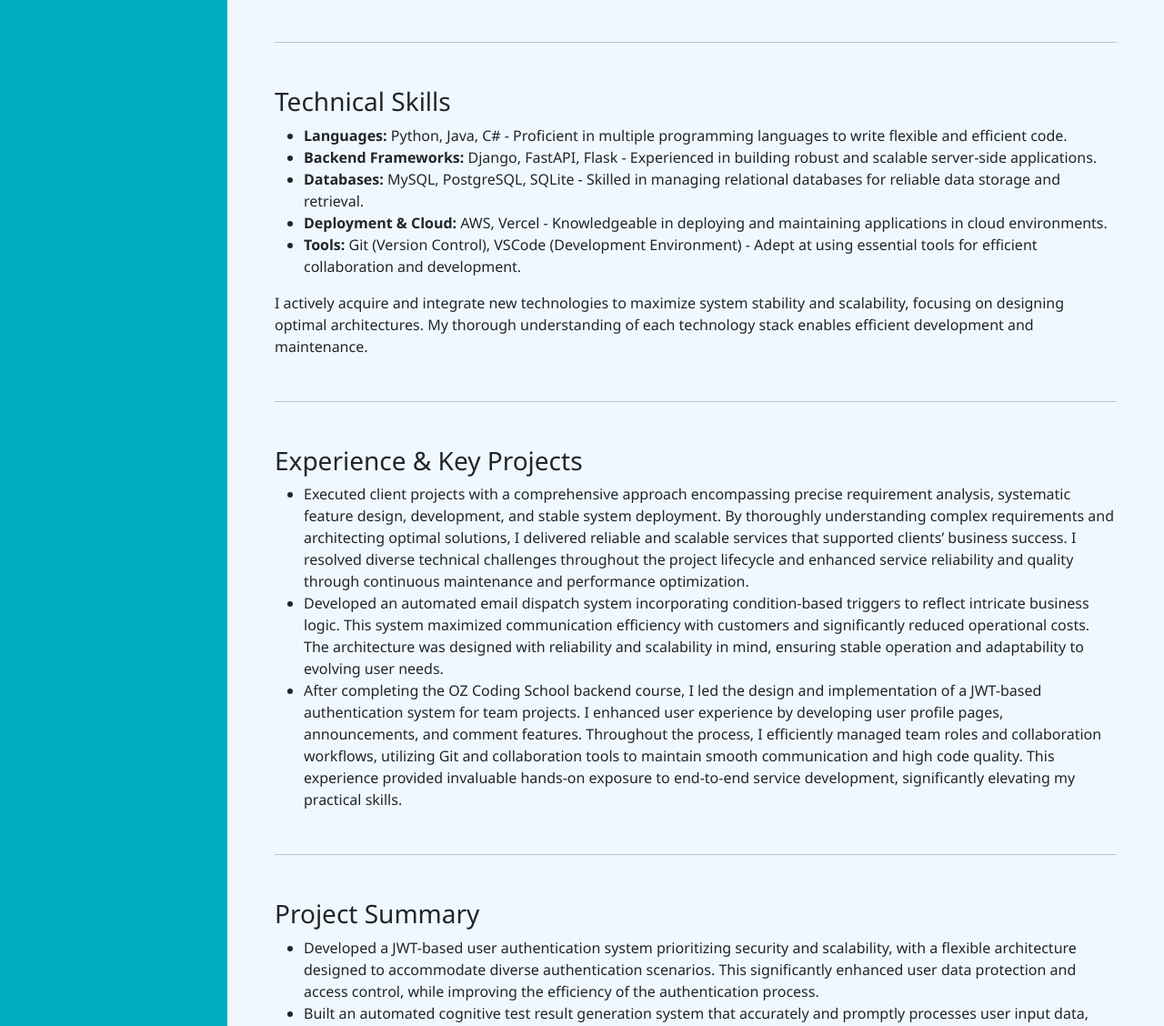
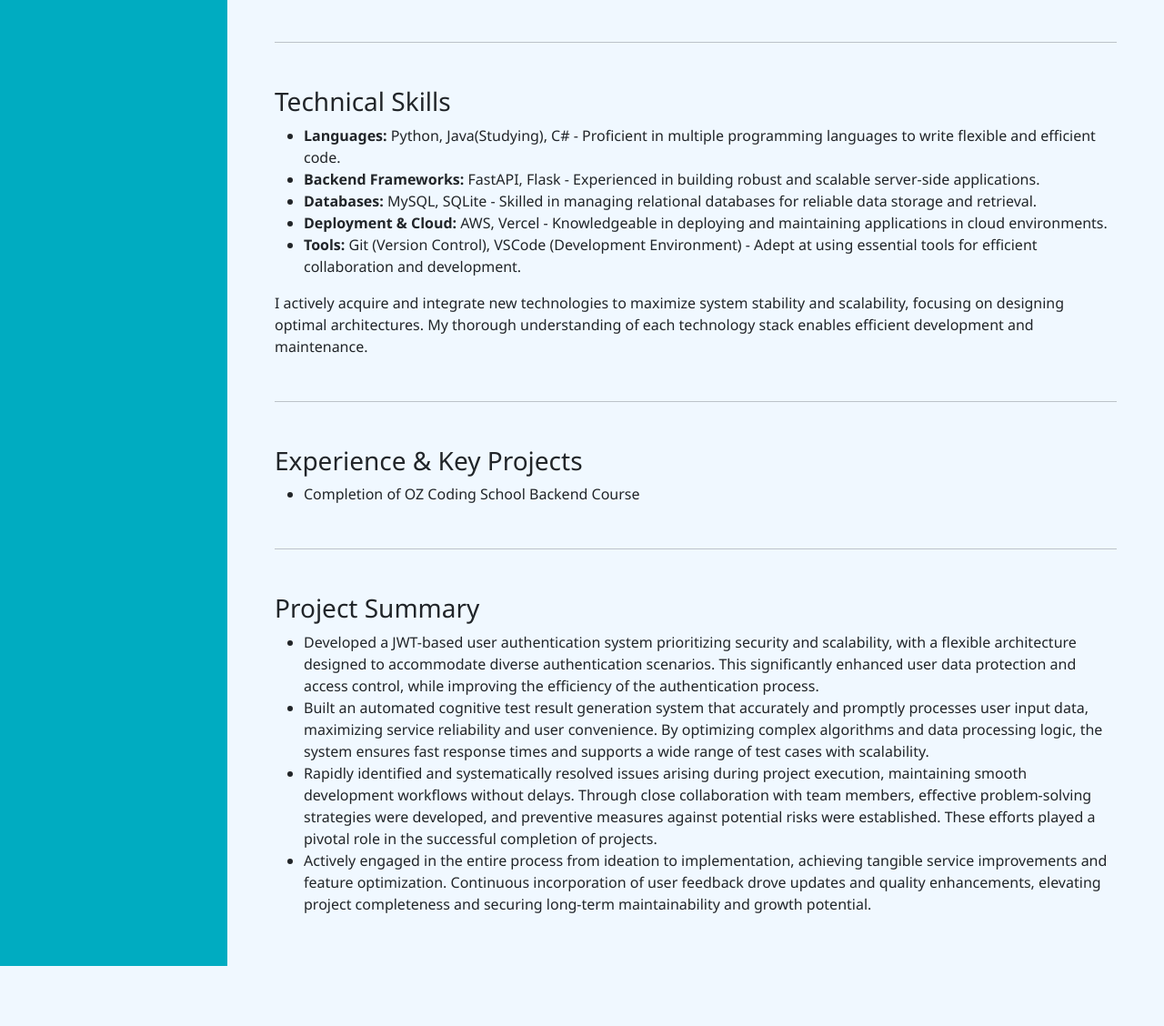
Before and after one commit to minseokgyang/portpolio, a FastAPI app: page /about in a window 1280 px wide. Shown: the part 625-1753 px from the top of the page at 91% size. After the commit the page ends 1687 px from the top, so only its background shows below. Run offline with FastAPI, Linux system fonts and the light colour scheme.

Commit message:
내용수정1

```diff
--- a/app/templates/about.html
+++ b/app/templates/about.html
@@ -41,10 +41,10 @@
     <div class="korean d-none">
       <h3>기술 스택</h3>
       <ul>
-        <li><strong>언어:</strong> Python, Java, C# - 다양한 프로그래밍 언어를 활용하여 유연하고 효율적인 코드를 작성합니다.</li>
-        <li><strong>백엔드 프레임워크:</strong> Django, FastAPI, Flask - 안정적이고 확장 가능한 서버 사이드 애플리케이션을 개발합니다.</li>
-        <li><strong>데이터베이스:</strong> MySQL, PostgreSQL, SQLite - 데이터 저장 및 관리를 위한 관계형 데이터베이스를 활용합니다.</li>
-        <li><strong>배포 및 클라우드:</strong> AWS, Vercel - 클라우드 환경에서의 서비스 배포와 운영 경험을 보유하고 있습니다.</li>
+        <li><strong>언어:</strong> Python, Java(공부중) - 다양한 프로그래밍 언어를 활용하여 유연하고 효율적인 코드를 작성합니다.</li>
+        <li><strong>백엔드 프레임워크:</strong> FastAPI, Flask - 안정적이고 확장 가능한 서버 사이드 애플리케이션을 개발합니다.</li>
+        <li><strong>데이터베이스:</strong> MySQL, SQLite - 데이터 저장 및 관리를 위한 관계형 데이터베이스를 활용합니다.</li>
+        <li><strong>배포 및 클라우드:</strong> Vercel - 클라우드 환경에서의 서비스 배포와 운영 경험을 보유하고 있습니다.</li>
         <li><strong>도구:</strong> Git (버전 관리), VSCode (개발 환경) - 효율적인 협업과 개발을 위한 필수 도구들을 능숙하게 다룹니다.</li>
       </ul>
       <p>
@@ -54,9 +54,9 @@
     <div class="english">
       <h3>Technical Skills</h3>
       <ul>
-        <li><strong>Languages:</strong> Python, Java, C# - Proficient in multiple programming languages to write flexible and efficient code.</li>
-        <li><strong>Backend Frameworks:</strong> Django, FastAPI, Flask - Experienced in building robust and scalable server-side applications.</li>
-        <li><strong>Databases:</strong> MySQL, PostgreSQL, SQLite - Skilled in managing relational databases for reliable data storage and retrieval.</li>
+        <li><strong>Languages:</strong> Python, Java(Studying), C# - Proficient in multiple programming languages to write flexible and efficient code.</li>
+        <li><strong>Backend Frameworks:</strong> FastAPI, Flask - Experienced in building robust and scalable server-side applications.</li>
+        <li><strong>Databases:</strong> MySQL, SQLite - Skilled in managing relational databases for reliable data storage and retrieval.</li>
         <li><strong>Deployment & Cloud:</strong> AWS, Vercel - Knowledgeable in deploying and maintaining applications in cloud environments.</li>
         <li><strong>Tools:</strong> Git (Version Control), VSCode (Development Environment) - Adept at using essential tools for efficient collaboration and development.</li>
       </ul>
@@ -74,27 +74,14 @@
       <h3>경력 및 주요 프로젝트</h3>
       <ul>
         <li>
-          외주 프로젝트 수행: 클라이언트의 요구를 정확히 분석하고, 체계적인 기능 설계와 개발, 그리고 안정적인 시스템 배포까지 전 과정에 걸쳐 책임감을 가지고 임하였습니다. 복잡한 요구사항을 명확히 이해하고 최적의 아키텍처를 설계함으로써, 안정적이고 확장 가능한 서비스를 구현하여 고객의 비즈니스 성공에 기여했습니다. 프로젝트 진행 중 발생하는 다양한 기술적 난제들을 해결하며, 지속적인 유지보수와 성능 개선을 통해 서비스의 신뢰성과 품질을 높였습니다.
-        </li>
-        <li>
-          자동 메일 발송 시스템 개발: 다양한 조건 기반 트리거를 구현하여 복잡한 비즈니스 로직을 반영한 자동화 메일 시스템을 구축하였습니다. 이를 통해 고객과의 소통 효율성을 극대화하고, 운영 비용 절감에 크게 기여하였습니다. 신뢰성과 확장성을 고려한 아키텍처 설계로 시스템의 안정적인 운용을 보장하였으며, 사용자 요구 변화에 유연하게 대응할 수 있도록 설계하였습니다.
-        </li>
-        <li>
-          OZ코딩스쿨 백엔드 과정 수료 후 팀 프로젝트 참여: JWT 기반 인증 시스템 설계 및 구현을 주도하며, 마이페이지, 공지사항, 댓글 기능 개발을 통해 사용자 경험을 크게 향상시켰습니다. 다양한 API 설계와 보안 강화 작업을 수행하는 과정에서 팀 내 역할 분담과 협업 프로세스를 효율적으로 관리하였고, Git과 협업 도구를 활용해 원활한 소통과 코드 품질 관리를 실현했습니다. 이 경험은 실제 서비스 개발 전반을 체험하며 실무 역량을 한층 강화하는 중요한 계기가 되었습니다.
-        </li>
+          OZ코딩스쿨 백엔드 과정 수료중 </li>
       </ul>
     </div>
     <div class="english">
       <h3>Experience & Key Projects</h3>
       <ul>
         <li>
-          Executed client projects with a comprehensive approach encompassing precise requirement analysis, systematic feature design, development, and stable system deployment. By thoroughly understanding complex requirements and architecting optimal solutions, I delivered reliable and scalable services that supported clients’ business success. I resolved diverse technical challenges throughout the project lifecycle and enhanced service reliability and quality through continuous maintenance and performance optimization.
-        </li>
-        <li>
-          Developed an automated email dispatch system incorporating condition-based triggers to reflect intricate business logic. This system maximized communication efficiency with customers and significantly reduced operational costs. The architecture was designed with reliability and scalability in mind, ensuring stable operation and adaptability to evolving user needs.
-        </li>
-        <li>
-          After completing the OZ Coding School backend course, I led the design and implementation of a JWT-based authentication system for team projects. I enhanced user experience by developing user profile pages, announcements, and comment features. Throughout the process, I efficiently managed team roles and collaboration workflows, utilizing Git and collaboration tools to maintain smooth communication and high code quality. This experience provided invaluable hands-on exposure to end-to-end service development, significantly elevating my practical skills.
+          Completion of OZ Coding School Backend Course
         </li>
       </ul>
     </div>
--- a/app/templates/base.html
+++ b/app/templates/base.html
@@ -2,7 +2,7 @@
 <html lang="en">
 <head>
   <meta charset="UTF-8">
-  <title>{% block title %}Hanyul{% endblock %}</title>
+  <title>{% block title %}Minseok{% endblock %}</title>
   <link href="https://cdn.jsdelivr.net/npm/bootstrap@5.3.2/dist/css/bootstrap.min.css" rel="stylesheet">
   <link rel="stylesheet" href="https://cdn.jsdelivr.net/npm/bootstrap-icons@1.11.3/font/bootstrap-icons.css">
   <link rel="stylesheet" href="/static/css/style.css">
--- a/app/templates/home.html
+++ b/app/templates/home.html
@@ -4,8 +4,7 @@
   <section class="hero">
     <h1>Hello, I am Minseok</h1>
     <p class="roles">
-      Backend Developer / Python Developer / C# Developer <br>
-      Windows Application Developer / Java Developer
+      Backend Developer / Python Developer / front Developer
     </p>
   </section>
 
```
Also changed, not shown: other parts of app/templates/about.html (+1 -1 lines).
